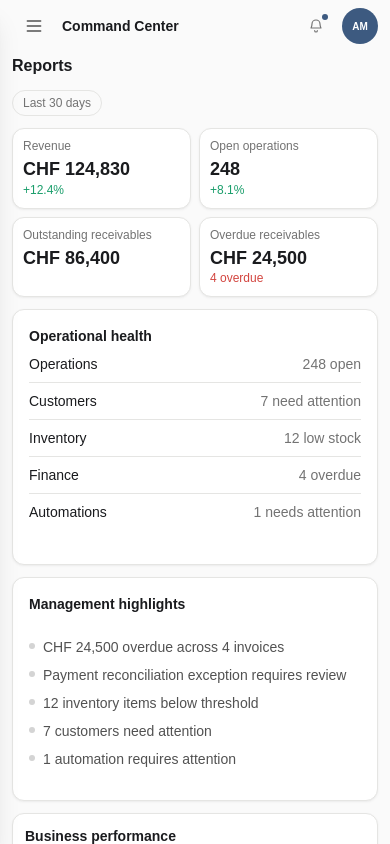
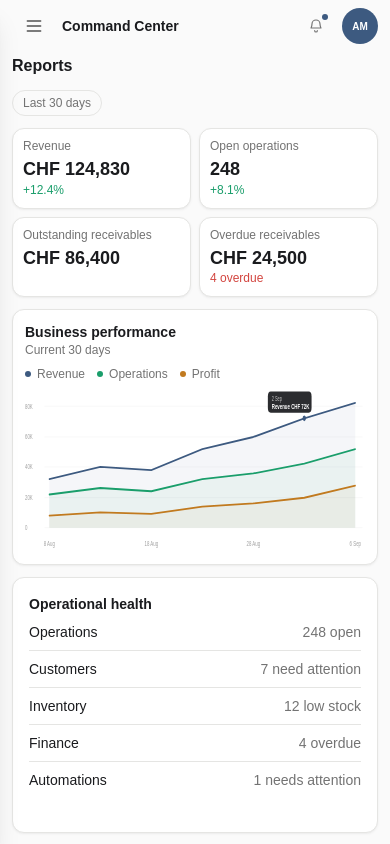
Before and after one commit to AndriiTs1/at-automation, a Next.js app: page /en/demo/reports in a window 390 px wide. Built offline with nearby package versions, Linux system fonts and the light colour scheme.

Commit message:
refine mobile reports layout

```diff
--- a/components/demo/reports/ReportsWorkspace.tsx
+++ b/components/demo/reports/ReportsWorkspace.tsx
@@ -52,12 +52,12 @@ function KpiGrid({ columns }: { columns: 2 | 4 }) {
  * stage still has no drill-down, so there is nothing to lift or share across branches beyond the
  * read-only report helpers all three already call directly.
  *
- * Mobile deliberately reorders content relative to desktop (KPIs → Operational Health →
- * Management Highlights → Business Performance, chart last) rather than copying desktop's
- * vertical order — on a phone the Managing Director should see "what needs attention" before
- * reaching the larger historical chart (see spec section 3). Tablet keeps the chart in strong
- * visual priority (full width, near the top) with Health + Highlights sharing the row below,
- * rather than force-fitting desktop's 65/35 composition into a narrower, taller viewport.
+ * Mobile order is KPIs → Business Performance → Operational Health → Management Highlights: the
+ * chart is the primary reporting element (same priority desktop/tablet already give it), so it
+ * follows the KPI row directly rather than appearing after both text-heavy sections. Tablet keeps
+ * the chart in strong visual priority (full width, near the top) with Health + Highlights sharing
+ * the row below, rather than force-fitting desktop's 65/35 composition into a narrower, taller
+ * viewport.
  *
  * Desktop is untouched from Stage 2H.1 (ReportsDesktop is self-gated behind `@5xl:flex` and
  * rendered unconditionally here, exactly like AutomationsDesktop/IntegrationsDesktop).
@@ -76,13 +76,13 @@ export default function ReportsWorkspace() {
         </span>
         <KpiGrid columns={2} />
         <div className="h-64 shrink-0">
+          <ReportsBusinessPerformance compact />
+        </div>
+        <div className="h-64 shrink-0">
           <ReportsOperationalHealth />
         </div>
         <div className="h-56 shrink-0">
           <ReportsManagementHighlights />
-        </div>
-        <div className="h-64 shrink-0">
-          <ReportsBusinessPerformance compact />
         </div>
       </div>
 
```
